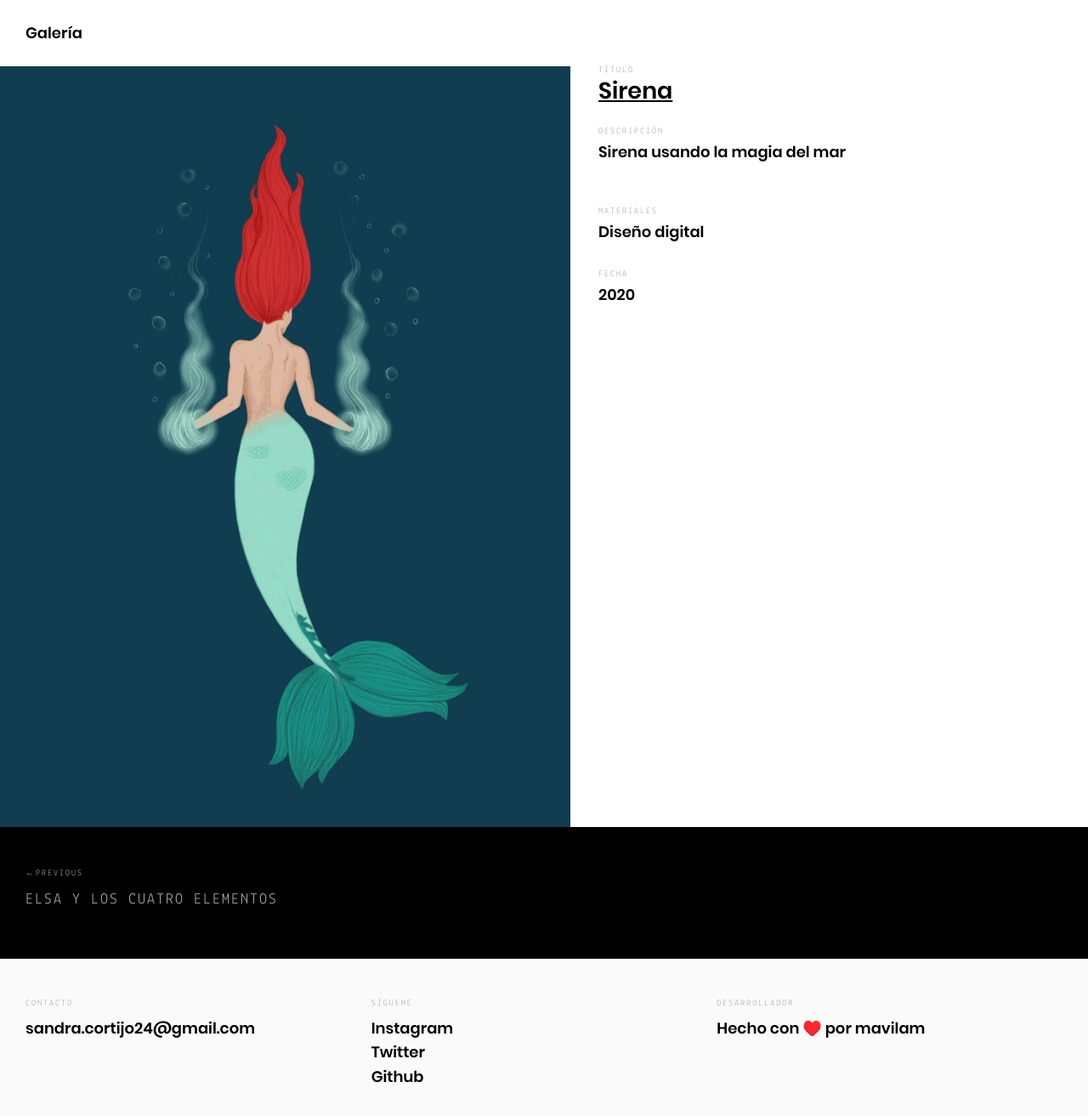
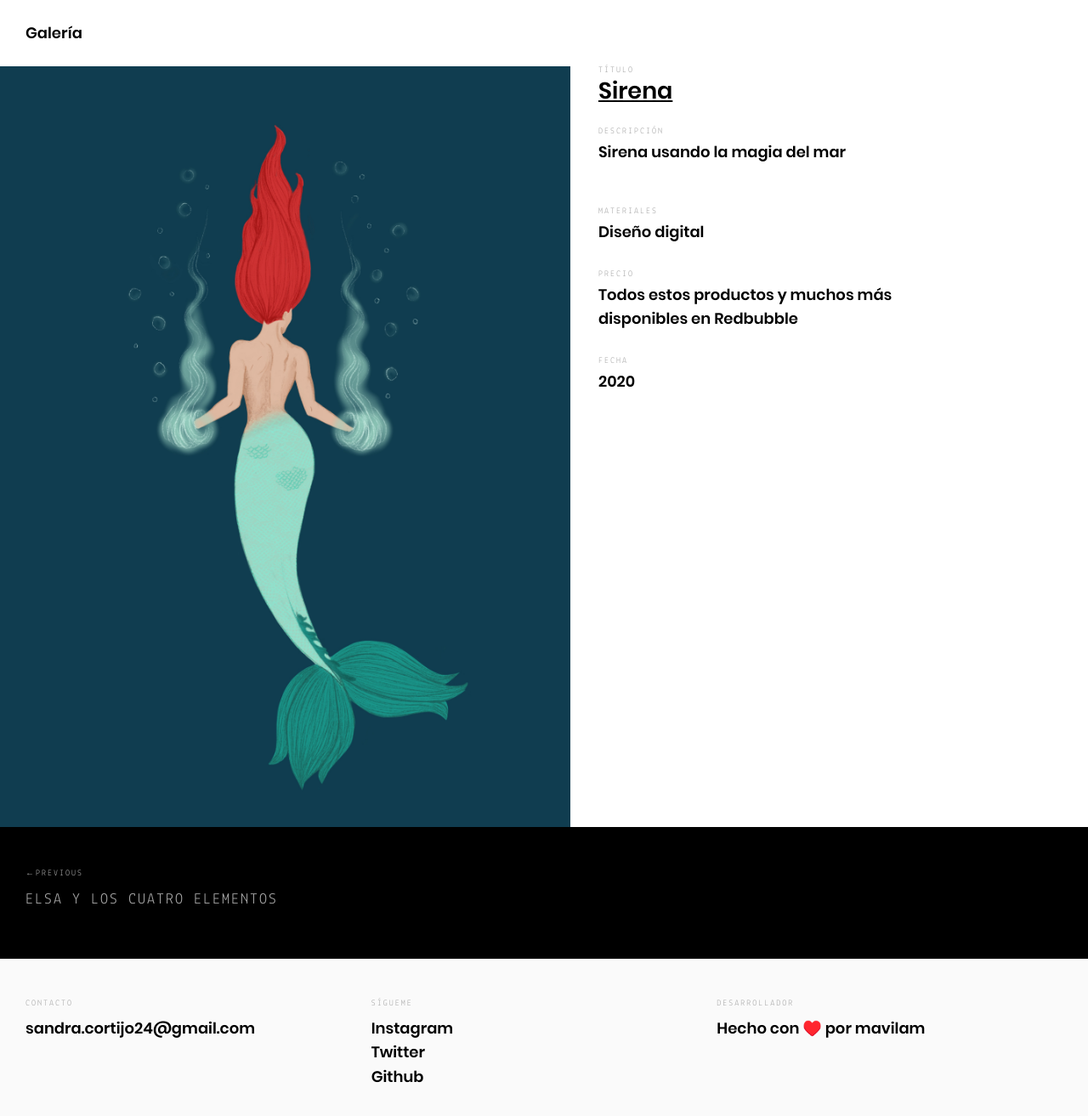
Before and after one commit to sancortijo/sancortijo.github.io, a Jekyll site: the page built from _posts/projects/2020-06-04-sirena.md, in a window 1280 px wide and 1362 px high. Shown: the top 1313 px of the window at 85% size. Built offline with Jekyll 4.4.1, drawn with Linux system fonts in a browser that asks for light colours.

Commit message:
Update Post “2020-06-04-sirena”

```diff
--- a/_posts/projects/2020-06-04-sirena.md
+++ b/_posts/projects/2020-06-04-sirena.md
@@ -8,6 +8,9 @@ project:
   logo: /assets/images/projects/sirena.jpg
   materials: "Diseño digital "
   year: "2020"
+prices:
+  - amount: "Todos estos productos y muchos más disponibles en Redbubble "
+    url: https://www.redbubble.com/es/shop/ap/48995850
 images:
   - url: /assets/images/projects/sirena.jpg
     alt: Imagen del diseño Sirena
```
